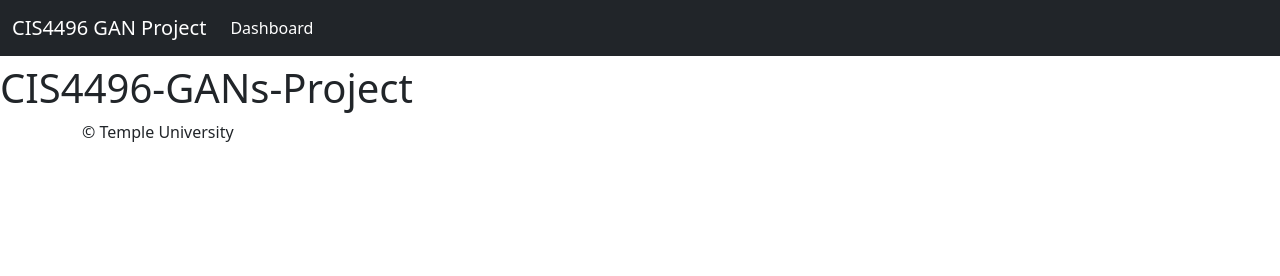
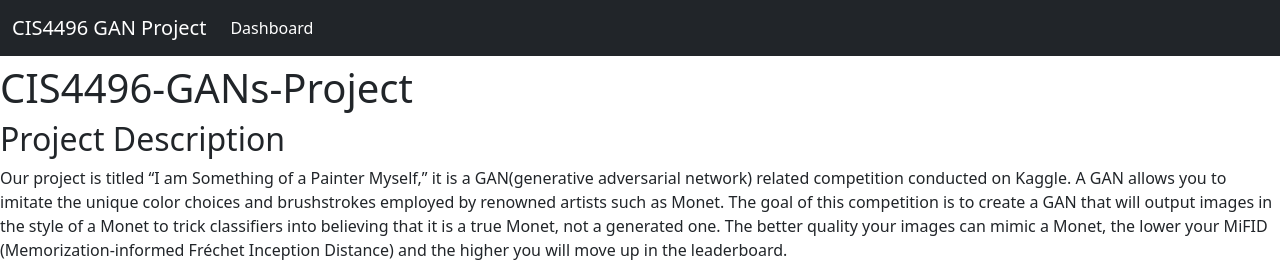
Before and after one commit to JW-Wayne-Zheng/FlaskGANDemo, a Flask app: page /about in a window 1280 px wide. Shown: the top 276 px of the page. Before the commit the page ends 142 px from the top, so only its background shows below. Run offline with Flask 2, Linux system fonts and the light colour scheme; parts of the project's set-up code (start-up, migrations or seed data) failed here and were passed over.

Commit message:
UPDATE: added project and model description along with a svg showing the CycleGAN to about.html

```diff
--- a/templates/about.html
+++ b/templates/about.html
@@ -29,9 +29,29 @@
     </div>
   </nav>
   <main>
-
     <h1 class="h1 mt-5 pt-3">CIS4496-GANs-Project</h1>
-
+    <h2 class="h2">Project Description</h2>
+    <p>Our project is titled “I am Something of a Painter Myself,”
+      it is a GAN(generative adversarial network) related competition conducted on Kaggle.
+      A GAN allows you to imitate the unique color choices and brushstrokes employed by
+      renowned artists such as Monet. The goal of this competition is to create a GAN that
+      will output images in the style of a Monet to trick classifiers into believing that it is a
+      true Monet, not a generated one. The better quality your images can mimic a Monet, the lower
+      your MiFID (Memorization-informed Fréchet Inception Distance) and the higher you will move
+      up in the leaderboard.
+    </p>
+    <h2 class="" h2>Model</h2>
+    <div class="container-lg">
+      <img src="static/style/Phase3HighLevelView.svg" class="img-fluid" alt="CycleGAN">
+    </div>
+    <p>The modeling algorithm used for our project was a specific type of GAN, the cycleGAN. The cycleGAN specializes in
+      image-to-image translation which is how we can convert a normal image into one resembling the styles of our
+      artists. The cycleGAN consists of a source and target domain. The source domain consists of non-painting images
+      and the target domain consists of paintings by the artists. The cycleGAN also consists of two generators and two
+      discriminators. One generator’s job is to take images from the source domain and turn them into the target domain.
+      The second generator does the opposite of the first domain. The discriminator takes in the real images from the
+      target domain and the generated images from the generator to predict if they are real or fake.
+    </p>
   </main>
   <footer class="container">
     <p>© Temple University</p>
```
Also changed, not shown: static/style/Phase3HighLevelView.svg (added).
